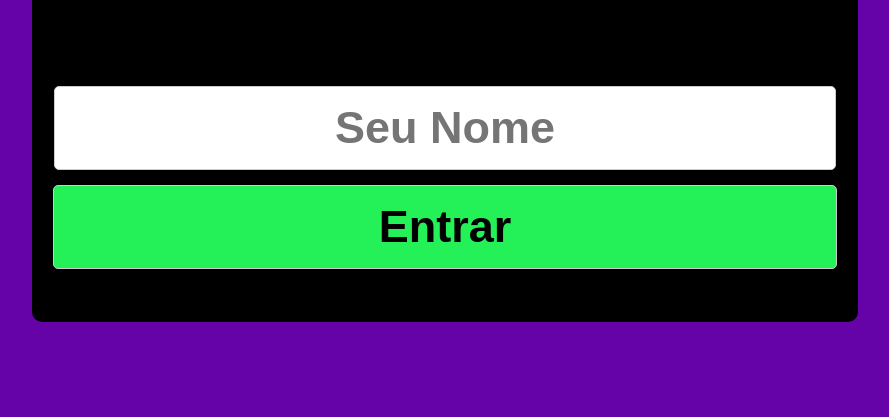
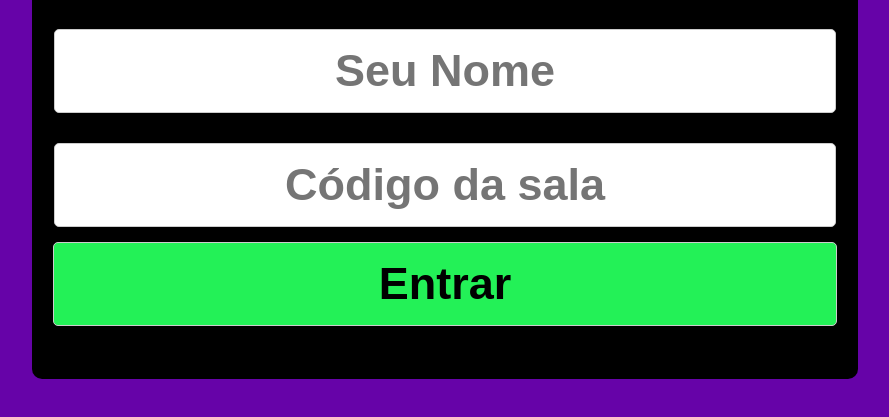
Before and after one commit to AlexandreZanata/TABUADA-COMPETITIVA-ARMAZENAMENTO-LOCAL, a plain HTML site: page public/index.html in a window 1280 px wide. Shown: the part 377-794 px from the top of the page, without its empty margins (195-1084 px from the left). Drawn offline with Linux system fonts and the light colour scheme.

Commit message:
Update index.html

```diff
--- a/public/index.html
+++ b/public/index.html
@@ -17,19 +17,19 @@
             display: flex;
             flex-direction: column;
             align-items: center;
-            padding: 38px; /* Aumentar o preenchimento interno */
+            padding: 38px;
             background-color: rgb(0, 0, 0);
-            border-radius: 10px; /* Tornar os cantos mais arredondados */
-            width: 60%; /* Definir largura maior */
-            max-width: 750px; /* Definir largura máxima */
+            border-radius: 10px;
+            width: 60%;
+            max-width: 750px;
         }
         input {
-            padding: 15px; /* Aumentar o preenchimento dos campos */
-            margin: 15px 0; /* Aumentar a margem entre os campos */
+            padding: 15px;
+            margin: 15px 0;
             border: 1px solid #ccc;
             border-radius: 5px;
-            font-size: 45px; /* Aumentar o tamanho da fonte */
-            width: 100%; /* Fazer com que os campos preencham a largura do formulário */
+            font-size: 45px;
+            width: 100%;
             text-align: center;
             color: black;
             font-weight: bolder;
@@ -41,12 +41,12 @@
             cursor: pointer;
             transition: background-color 0.5s ease;
             font-weight: bolder;
-            padding: 15px; /* Aumentar o preenchimento dos campos */
-            margin: 15px 0; /* Aumentar a margem entre os campos */
+            padding: 15px;
+            margin: 15px 0;
             border: 1px solid #ccc;
             border-radius: 5px;
-            font-size: 45px; /* Aumentar o tamanho da fonte */
-            width: 104.5%; /* Fazer com que os campos preencham a largura do formulário */
+            font-size: 45px;
+            width: 104.5%;
             margin-top: 0%;
         }
         button:hover {
@@ -80,6 +80,7 @@
     <form id="join-form">
         <h2 class="titulo rainbow-text">GAME ARENA</h2>
         <input type="text" id="player_name" placeholder="Seu Nome" required autocomplete="off">
+        <input type="text" id="room_code" placeholder="Código da sala" required autocomplete="off">
         <button type="submit">Entrar</button>
     </form>
 
@@ -87,7 +88,9 @@
         document.getElementById('join-form').addEventListener('submit', function(event) {
             event.preventDefault();
             const playerName = document.getElementById('player_name').value;
+            const roomCode = document.getElementById('room_code').value;
             localStorage.setItem('playerName', playerName);
+            localStorage.setItem('roomCode', roomCode);
             window.location.href = 'game.html';
         });
     </script>
```
